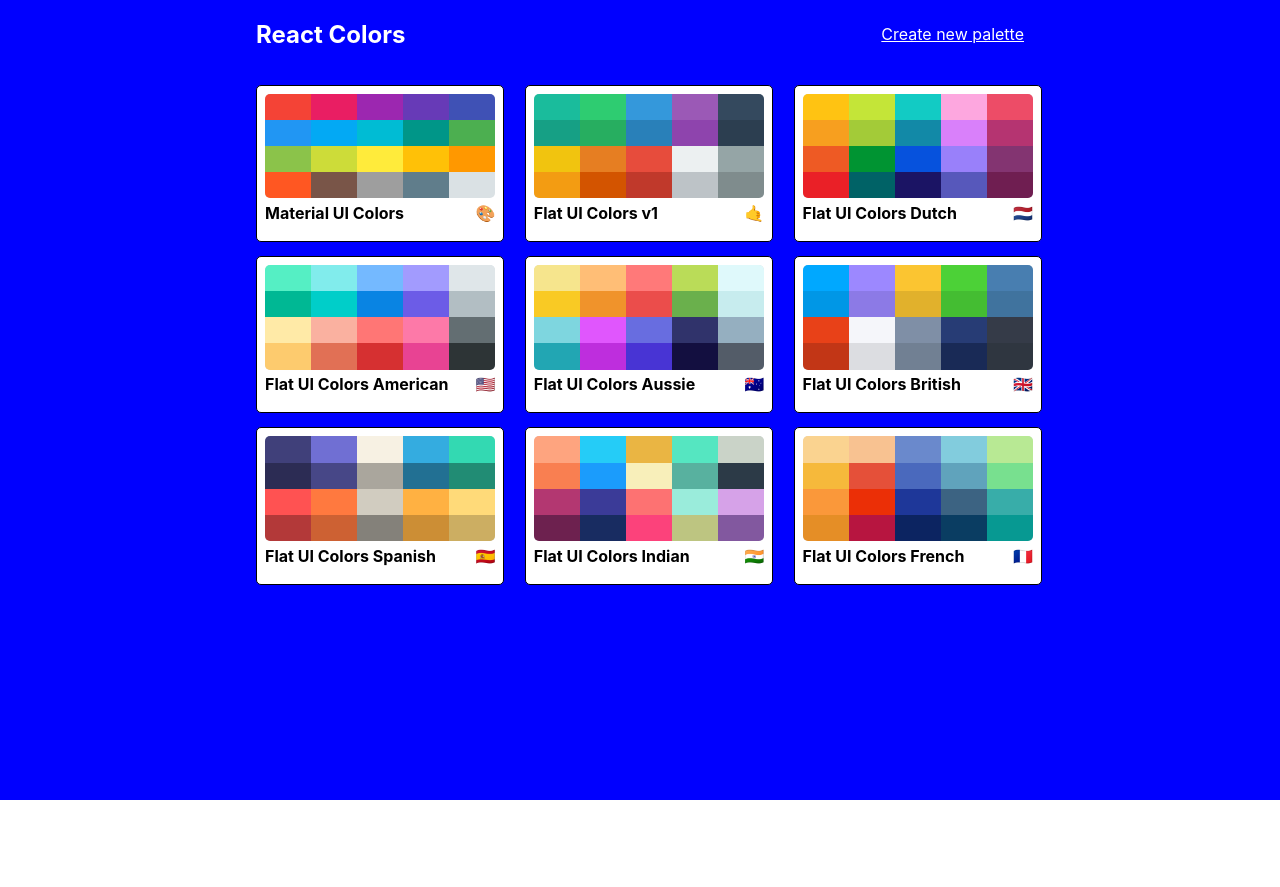
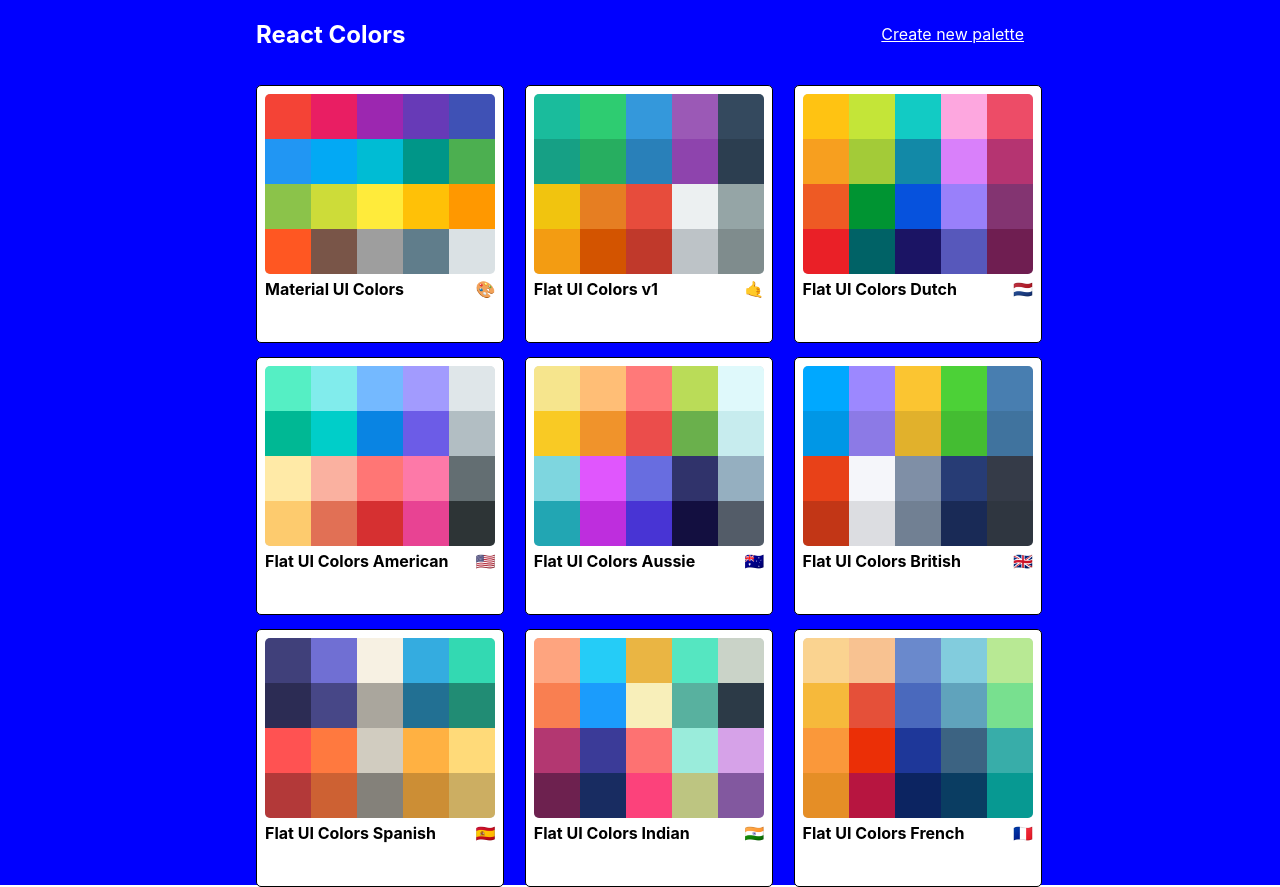
Before and after one commit to zsorosz/react-color-app, a React (Create React App) app: page / in a window 1280 px wide. Before the commit the page ends 800 px from the top, so only its background shows below. Built offline with nearby package versions, Linux system fonts and the light colour scheme.

Commit message:
add SavePalette

```diff
--- a/src/App.js
+++ b/src/App.js
@@ -8,10 +8,19 @@ import seedColors from './seedColors';
 import { generatePalette } from './colorHelpers';
 
 class App extends Component {
+  constructor(props){
+    super(props);
+    this.state = { palettes: seedColors };
+    this.savePalette = this.savePalette.bind(this);
+    this.findPalette = this.findPalette.bind(this);
+  }
   findPalette(id){
-    return seedColors.find(function(palette){
+    return this.state.palettes.find(function(palette){
       return palette.id === id
     });
+  }
+  savePalette(newPalette){
+    this.setState({ palettes: [...this.state.palettes, newPalette] })
   }
   render(){
     return (
@@ -19,7 +28,7 @@ class App extends Component {
         <Route
           exact
           path="/palette/new"
-          render={() => <NewPaletteForm />}
+          render={(routeProps) => <NewPaletteForm savePalette={this.savePalette} {...routeProps} />}
         />
         <Route
           exact
@@ -37,7 +46,7 @@ class App extends Component {
           exact
           path="/"
           render={(routeProps) => (
-            <PaletteList palettes={seedColors} {...routeProps} />
+            <PaletteList palettes={this.state.palettes} {...routeProps} />
             )}
         />
         <Route
--- a/src/NewPaletteForm.js
+++ b/src/NewPaletteForm.js
@@ -86,6 +86,7 @@ class NewPaletteForm extends Component {
         this.updateCurrentColor = this.updateCurrentColor.bind(this);
         this.addNewColor = this.addNewColor.bind(this);
         this.handleChange = this.handleChange.bind(this);
+        this.handleSubmit = this.handleSubmit.bind(this);
     };
 
     componentDidMount() {
@@ -125,6 +126,17 @@ class NewPaletteForm extends Component {
           this.setState({ newName: evt.target.value })
       };
 
+      handleSubmit(){
+          let newName = "New Test Palette";
+          const newPalette = {
+              paletteName: newName,
+              id: newName.toLowerCase().replace(/ /g, "-"),
+              colors: this.state.colors
+            }
+          this.props.savePalette(newPalette);
+          this.props.history.push("/");
+      }
+
       render() {
         const { classes } = this.props;
         const { open } = this.state;
@@ -134,6 +146,7 @@ class NewPaletteForm extends Component {
             <CssBaseline />
             <AppBar
               position="fixed"
+              color="default"
               className={classNames(classes.appBar, {
                 [classes.appBarShift]: open,
               })}
@@ -150,6 +163,7 @@ class NewPaletteForm extends Component {
                 <Typography variant="h6" color="inherit" noWrap>
                   Persistent drawer
                 </Typography>
+                <Button variant="contained" color="primary" onClick={this.handleSubmit}>Save Palette</Button>
               </Toolbar>
             </AppBar>
             <Drawer
--- a/src/styles/PaletteListStyles.js
+++ b/src/styles/PaletteListStyles.js
@@ -1,7 +1,7 @@
 export default {
     root: {
         backgroundColor: "blue",
-        height: "100vh",
+        height: "100%",
         display: "flex",
         alignItems: "flex-start",
         justifyContent: "center"
@@ -35,7 +35,7 @@ export default {
     },
     miniPaletteContainer: {
         width: "30%",
-        height: "30%",
+        height: "30vh",
         // margin: "1rem"
     }
 }
```
